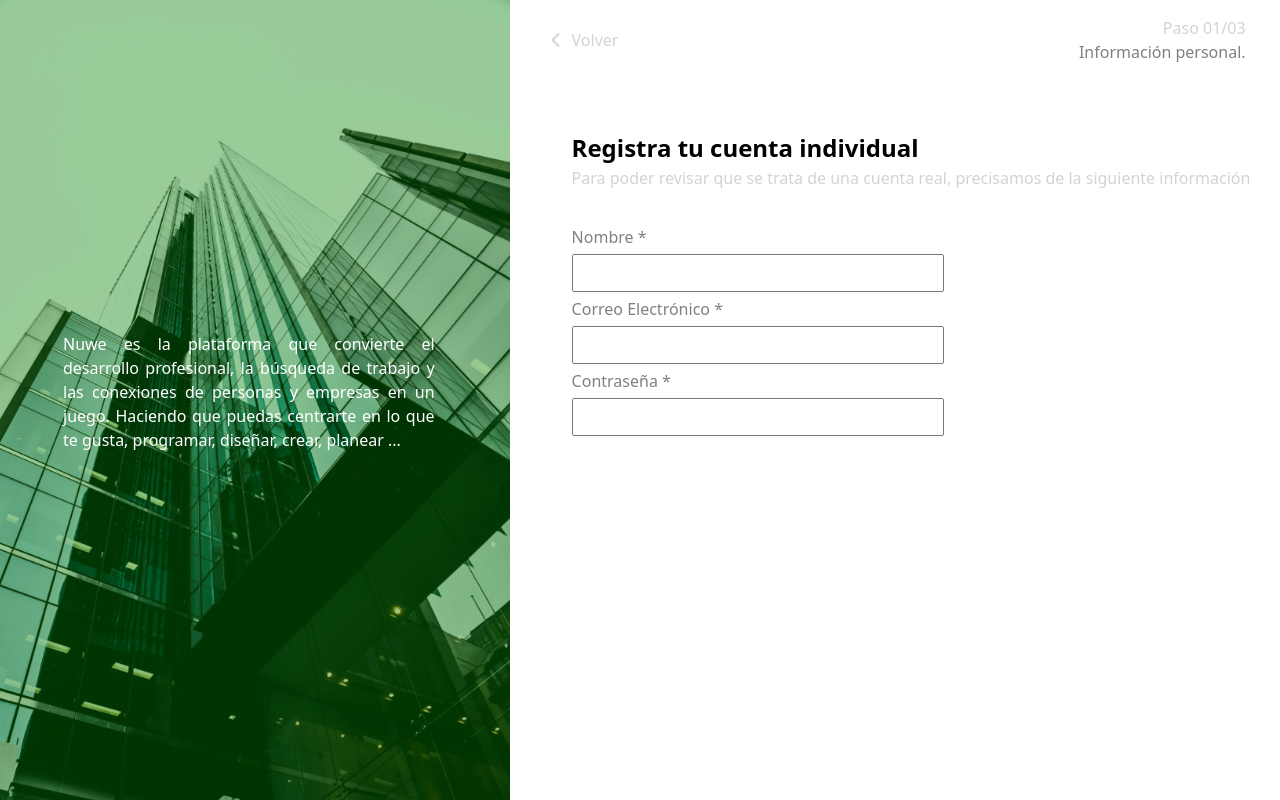
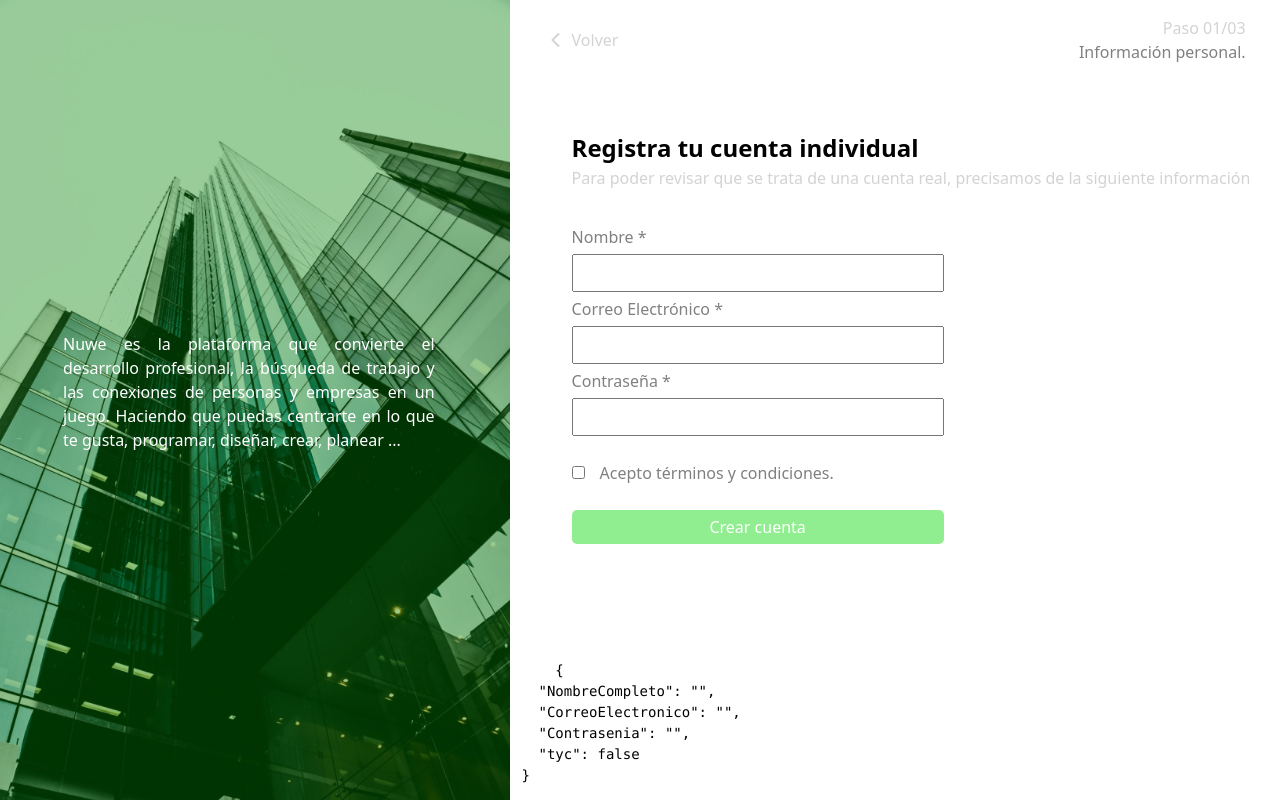
Before and after one commit to NakoWhiteDevity/HackatonNuwe2021FrontCMFG, an Angular app: page /r2 in a window 1280 px wide. Shown: the top 800 px of the page. Built offline with nearby package versions, Linux system fonts and the light colour scheme.

Commit message:
Vamos a comprobar xke falla el formulario

```diff
--- a/src/app/componentes/registro2/registro2.component.html
+++ b/src/app/componentes/registro2/registro2.component.html
@@ -26,20 +26,32 @@
 
             <div class="objform" >
                 <label>Nombre *</label>
-                <input type="text" placeholder="" FormControlName="nombreCompleto">
+                <input type="text" class="prueba" FormControlName="NombreCompleto">
             </div>
 
             <div class="objform" >
                 <label>Correo Electrónico *</label>
-                <input type="text" placeholder="" FormControlName="nombreCompleto">
+                <input type="text" FormControlName="CorreoElectronico">
             </div>
 
             <div class="objform" >
                 <label>Contraseña *</label>
-                <input type="text" placeholder="" FormControlName="nombreCompleto">
+                <input type="text" FormControlName="Contrasenia">
+            </div>
+
+            <div class="objform2" >
+                <label><input type="checkbox" placeholder="" FormControlName="tyc">Acepto términos y condiciones.</label>
+            </div>
+
+            <div class="objform">
+                <button type="submit" class="botonsubmit">Crear cuenta</button>
             </div>
 
         </form>
     </div>
 
 </div>
+
+<pre>
+    {{form1.value | json}}
+</pre>
--- a/src/app/componentes/registro2/registro2.component.ts
+++ b/src/app/componentes/registro2/registro2.component.ts
@@ -1,5 +1,5 @@
 import { Component, OnInit } from '@angular/core';
-import { FormBuilder, FormGroup, Validators } from '@angular/forms';
+import { FormBuilder, FormGroup, Validators, FormArray } from '@angular/forms';
 
 @Component({
   selector: 'app-registro2',
@@ -12,15 +12,18 @@ export class Registro2Component implements OnInit {
 
   constructor( private _fb:FormBuilder ){
     this.form1 = this._fb.group({
-      NombreCompleto : ['',[Validators.required]],
-      CorreoElectronico : ['',[Validators.required,Validators.email]],
-      Contrasenia : ['',[Validators.required]],
-    })
+      NombreCompleto : ['', [Validators.required]],
+      CorreoElectronico : ['', [Validators.required]],
+      Contrasenia : ['', [Validators.required]],
+      tyc : [false, Validators.required]
+    });
   }
 
   ngOnInit(): void {
   }
 
-  avanzar(){}
+  avanzar(){
+    this.form1.valid ? console.log("VALIDO",this.form1.value) : console.log("INVALIDO",this.form1.value);
+  }
 
 }
--- a/src/assets/css/_registro2.sass
+++ b/src/assets/css/_registro2.sass
@@ -42,3 +42,16 @@ a
             margin: 5px 0px
         input
             padding: 5px 20px
+    .objform2
+        display: flex
+        margin: 25px 0px
+        label
+            color: grey
+            input
+                margin-right: 15px
+    .botonsubmit
+        border: none
+        border-radius: 5px
+        background-color: lightgreen
+        padding: 5px 0px
+        color: white
--- a/src/assets/css/estilos.sass
+++ b/src/assets/css/estilos.sass
@@ -2,3 +2,6 @@
 @import 'zonabg'
 @import 'registro1'
 @import 'registro2'
+
+
+@import 'mediaq'
--- /dev/null
+++ b/src/assets/css/mediaq.sass
@@ -0,0 +1,3 @@
+@media screen and ( max-width: 800px  )
+    .zonabg
+        display: none
```
